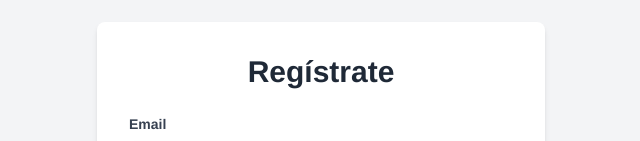
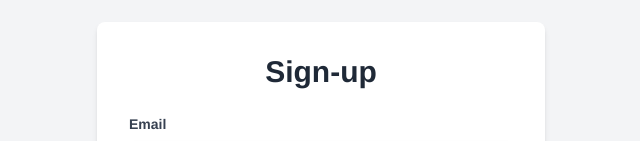
Before and after one commit to alexandro-aguilar/com-day-2024-fe, a React (Vite) app: page / in a window 1280 px wide. Shown: the part 149-290 px from the top of the page, without its empty margins (319-959 px from the left). Built offline with nearby package versions, Linux system fonts and the light colour scheme.

Commit message:
Update RegistrationForm.tsx

```diff
--- a/src/containers/RegistrationForm.tsx
+++ b/src/containers/RegistrationForm.tsx
@@ -32,7 +32,7 @@ const RegistrationForm: React.FC = () => {
     <form onSubmit={handleSubmit}>
       <div className="flex flex-col items-center justify-center min-h-screen bg-gray-100 p-4">
         <div className="bg-white shadow-md rounded-lg p-8 w-full max-w-md">
-          <h2 className="text-3xl font-semibold text-center mb-6 text-gray-800">Regístrate</h2>
+          <h2 className="text-3xl font-semibold text-center mb-6 text-gray-800">Sign-up</h2>
           <InputField
             label="Email"
             type="text"
```
